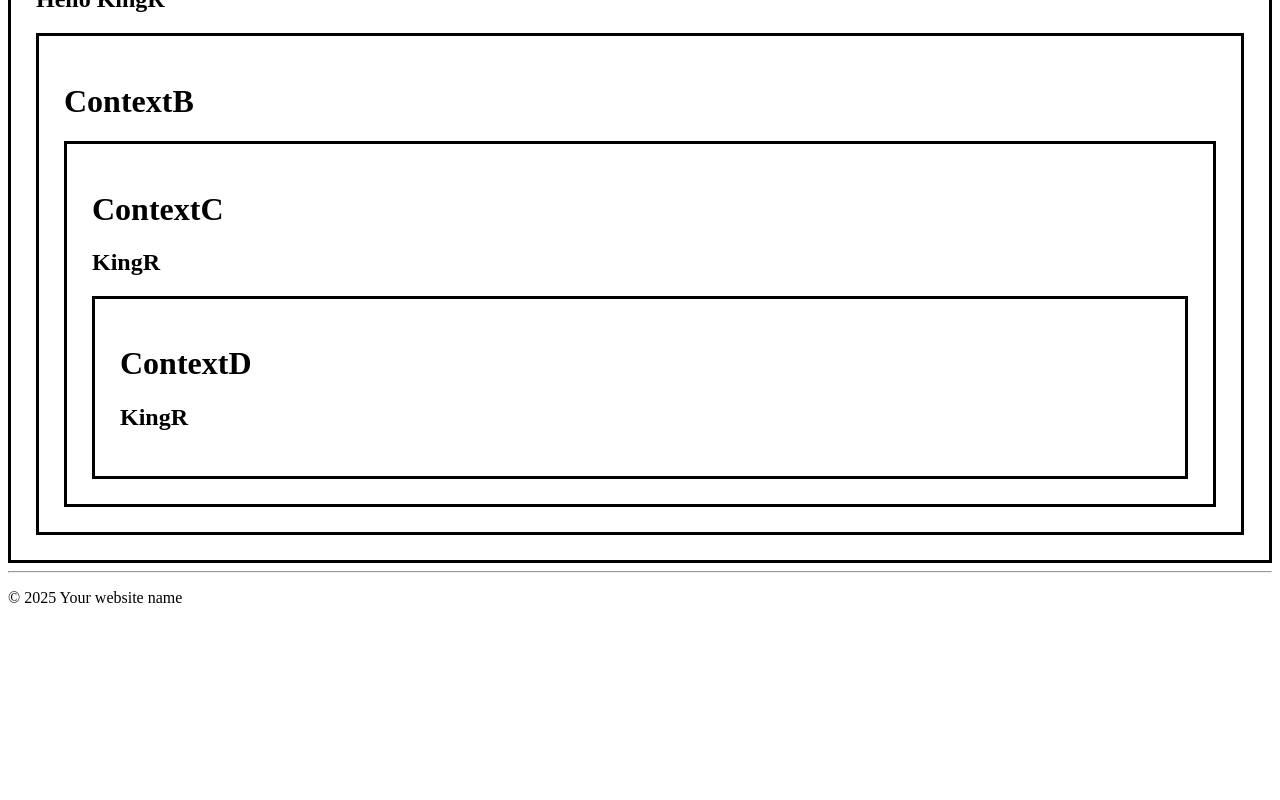
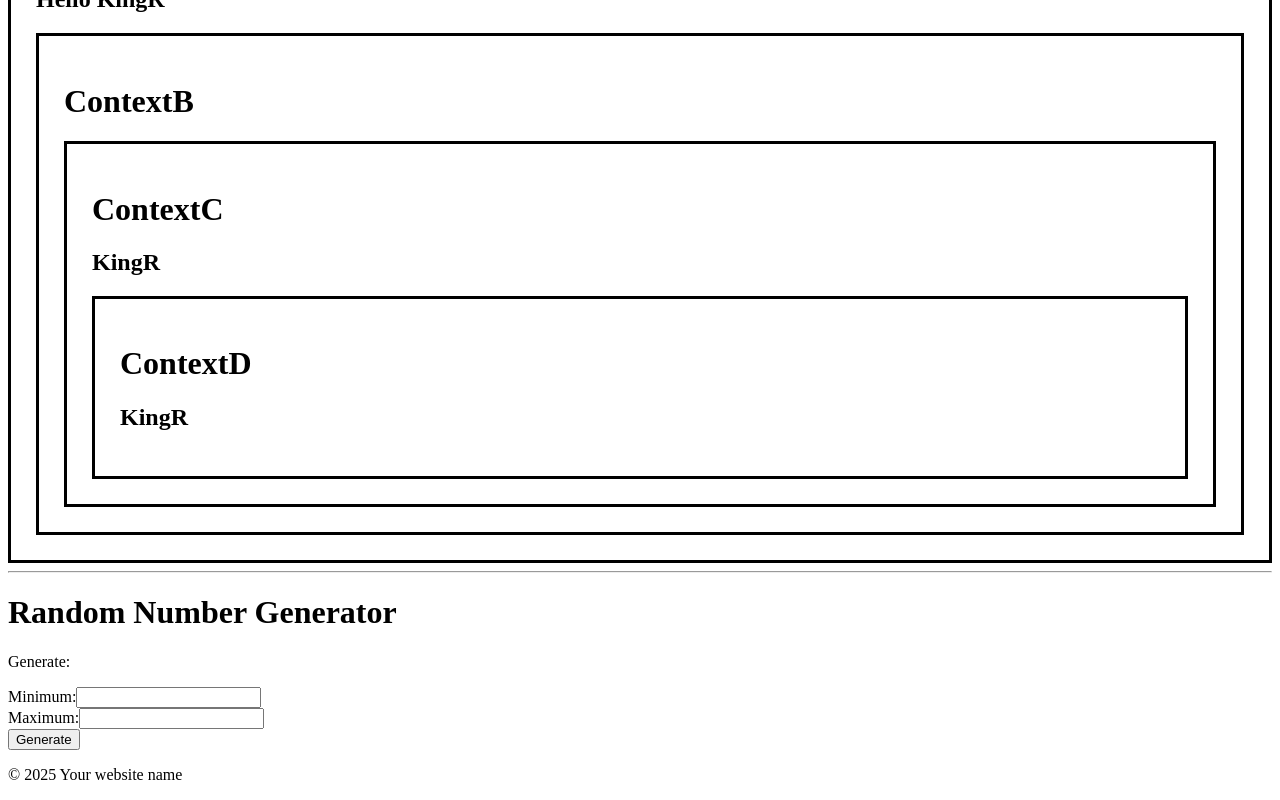
Before and after one commit to KingRavo18/Learning-React, a React app: page / in a window 1280 px wide. Shown: the part 4952-5752 px from the top of the page. Before the commit the page ends 5575 px from the top, so only its background shows below. Built offline with nearby package versions, Linux system fonts and the light colour scheme; the HTML template or start-up script is replaced by a standard one.

Commit message:
random number generator

```diff
--- a/src/App.jsx
+++ b/src/App.jsx
@@ -19,6 +19,7 @@ import ToDoList from './To-DO List/To-DoList.jsx'
 import UseEffect from './Effect/useEffect.jsx'
 import DigitalClock from './DigitalClock/DigitalClock.jsx'
 import ContextA from './Context/ContextA.jsx'
+import RandomNumGenerator from './RandomNumGenerator.jsx'
 
 function App() {
 
@@ -71,6 +72,7 @@ function App() {
       <hr/>
       <ContextA />
       <hr/>
+      <RandomNumGenerator />
       <Footer/>
     </>
   );
--- /dev/null
+++ b/src/RandomNumGenerator.jsx
@@ -0,0 +1,43 @@
+import React, {useState} from "react";
+
+export default function RandomNumGenerator(){
+    const [minNumber, setMinNumber] = useState("");
+    const [maxNumber, setMaxNumber] = useState("");
+    const [randomNumber, setRandomNumber] = useState("");
+
+    function getMinNumber(event){
+        setMinNumber(Number(event.target.value));
+    }
+
+    function getMaxNumber(event){
+        setMaxNumber(Number(event.target.value));
+    }
+
+    function generateNumber() {
+        maxNumber > minNumber ? setRandomNumber(Math.round(Math.random() * (maxNumber - minNumber)) + minNumber) : setRandomNumber("Invalid");
+        setMinNumber("");
+        setMaxNumber("");
+    }
+
+    return(
+        <div>
+            <h1>Random Number Generator</h1>
+            <p>Generate: {randomNumber}</p>
+            <label>
+                Minimum:
+                <input type="number" value={minNumber} onChange={getMinNumber} min="0"/>
+            </label><br/>
+            <label>
+                Maximum:
+                <input type="number" value={maxNumber} onChange={getMaxNumber} min="0"/>
+            </label><br/>
+            <button onClick={generateNumber}>Generate</button>
+        </div>
+    );
+}
+
+//Improvements:
+//Types in State;
+//Rounding Issue;
+//Avoid Resetting on Error;
+//Add Feedback UI
```
